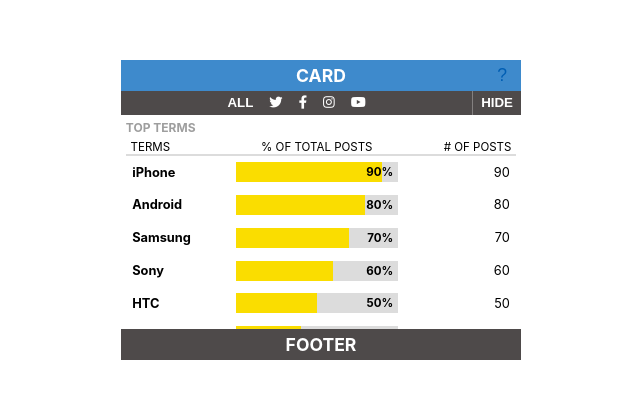
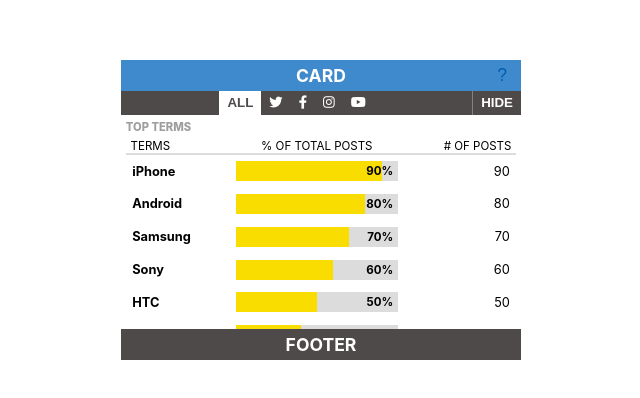
Before and after one commit to dragonman225-alt/test-20211010, a React (Create React App) app: page / in a window 1280 px wide. Shown: the part 190-588 px from the top of the page, without its empty margins (319-959 px from the left). Built offline with nearby package versions, Linux system fonts and the light colour scheme.

Commit message:
feat: Wire up logic

```diff
--- a/src/App.js
+++ b/src/App.js
@@ -1,25 +1,17 @@
-import styles from "./App.module.scss";
-import { Header } from "./components/Header";
-import { Footer } from "./components/Footer";
-import { SecondHeader } from "./components/SecondHeader";
-import { Content } from "./components/Content";
+import { useReducer } from "react";
+
+import { Card } from "./components/Card";
+import { AppStateContext } from "./store/appStateContext";
+import { appStateReducer } from "./store/appStateReducer";
+import { defaultAppState } from "./store/defaultAppState";
 
 function App() {
+  const [state, dispatch] = useReducer(appStateReducer, defaultAppState);
+
   return (
-    <div className={styles.app}>
-      <div className={styles.fixedSizeBlock}>
-        <Header />
-      </div>
-      <div className={styles.fixedSizeBlock}>
-        <SecondHeader />
-      </div>
-      <div className={styles.content}>
-        <Content />
-      </div>
-      <div className={styles.fixedSizeBlock}>
-        <Footer />
-      </div>
-    </div>
+    <AppStateContext.Provider value={{ ...state, dispatch }}>
+      <Card />
+    </AppStateContext.Provider>
   );
 }
 
--- /dev/null
+++ b/src/components/Card/index.js
@@ -0,0 +1,32 @@
+import { useContext } from "react";
+
+import styles from "./styles.module.scss";
+import { Header } from "../Header";
+import { Footer } from "../Footer";
+import { SecondHeader } from "../SecondHeader";
+import { Content } from "../Content";
+import { AppStateContext } from "../../store/appStateContext";
+import { TAB } from "../../store/tabs";
+
+export function Card() {
+  const { shouldShowSecondHeader, currentTab } = useContext(AppStateContext);
+
+  return (
+    <div className={styles.card}>
+      <div className={styles.fixedSizeBlock}>
+        <Header />
+      </div>
+      {shouldShowSecondHeader && (
+        <div className={styles.fixedSizeBlock}>
+          <SecondHeader />
+        </div>
+      )}
+      <div className={styles.content}>
+        {currentTab === TAB.ALL && <Content />}
+      </div>
+      <div className={styles.fixedSizeBlock}>
+        <Footer />
+      </div>
+    </div>
+  );
+}
--- a/src/App.module.scss
+++ b/src/components/Card/styles.module.scss
@@ -1,4 +1,4 @@
-.app {
+.card {
   width: 400px;
   height: 300px;
   display: flex;
--- a/src/components/Content/index.js
+++ b/src/components/Content/index.js
@@ -1,41 +1,11 @@
+import { useContext } from "react";
+
 import styles from "./styles.module.scss";
 import { Bar } from "./Bar";
+import { AppStateContext } from "../../store/appStateContext";
 
 export function Content() {
-  const items = [
-    {
-      name: "iPhone",
-      count: 90,
-    },
-    {
-      name: "Android",
-      count: 80,
-    },
-    {
-      name: "Samsung",
-      count: 70,
-    },
-    {
-      name: "Sony",
-      count: 60,
-    },
-    {
-      name: "HTC",
-      count: 50,
-    },
-    {
-      name: "ASUS",
-      count: 40,
-    },
-    {
-      name: "小米",
-      count: 30,
-    },
-    {
-      name: "Nokia",
-      count: 20,
-    },
-  ];
+  const { tableItems } = useContext(AppStateContext);
 
   return (
     <div className={styles.content}>
@@ -50,7 +20,7 @@ export function Content() {
             </tr>
           </thead>
           <tbody>
-            {items.map((item) => (
+            {tableItems.map((item) => (
               <tr key={item.name}>
                 <td>{item.name}</td>
                 <td>
--- a/src/components/Content/styles.module.scss
+++ b/src/components/Content/styles.module.scss
@@ -5,7 +5,8 @@
 
   h2 {
     flex: 0 0 auto;
-    font-size: 0.75rem;
+    font-size: 0.7rem;
+    font-weight: 800;
     color: var(--grey);
     padding: 0.3rem;
     margin: 0;
--- a/src/components/SecondHeader/index.js
+++ b/src/components/SecondHeader/index.js
@@ -1,13 +1,38 @@
+import { useContext } from "react";
 import classNames from "classnames";
+
 import styles from "./styles.module.scss";
+import { AppStateContext } from "../../store/appStateContext";
+import { TAB } from "../../store/tabs";
+import { ACTION } from "../../store/actions";
 
-function Button({ selected, onClick, children }) {
+function TabButton({ representTab, children }) {
+  const { currentTab, dispatch } = useContext(AppStateContext);
+
   return (
     <button
-      class={classNames(styles.button, selected && styles.selected)}
-      onClick={onClick}
+      className={classNames(
+        styles.button,
+        currentTab === representTab && styles.selected
+      )}
+      onClick={() =>
+        dispatch({ type: ACTION.SWITCH_TO_TAB, data: representTab })
+      }
     >
       {children}
+    </button>
+  );
+}
+
+function HideButton() {
+  const { dispatch } = useContext(AppStateContext);
+
+  return (
+    <button
+      className={styles.button}
+      onClick={() => dispatch({ type: ACTION.TOGGLE_SECONDHEADER })}
+    >
+      HIDE
     </button>
   );
 }
@@ -16,31 +41,31 @@ export function SecondHeader() {
   return (
     <nav className={styles.secondHeader}>
       <ul>
-        <Button>
-          <li>ALL</li>
-        </Button>
         <li>
-          <Button>
-            <i class="fab fa-twitter"></i>
-          </Button>
+          <TabButton representTab={TAB.ALL}>ALL</TabButton>
         </li>
         <li>
-          <Button>
-            <i class="fab fa-facebook-f"></i>
-          </Button>
+          <TabButton representTab={TAB.TWITTER}>
+            <i className="fab fa-twitter"></i>
+          </TabButton>
         </li>
         <li>
-          <Button>
-            <i class="fab fa-instagram"></i>
-          </Button>
+          <TabButton representTab={TAB.FACEBOOK}>
+            <i className="fab fa-facebook-f"></i>
+          </TabButton>
         </li>
         <li>
-          <Button>
-            <i class="fab fa-youtube"></i>
-          </Button>
+          <TabButton representTab={TAB.INSTAGRAM}>
+            <i className="fab fa-instagram"></i>
+          </TabButton>
+        </li>
+        <li>
+          <TabButton representTab={TAB.YOUTUBE}>
+            <i className="fab fa-youtube"></i>
+          </TabButton>
         </li>
       </ul>
-      <Button>HIDE</Button>
+      <HideButton />
     </nav>
   );
 }
--- a/src/index.css
+++ b/src/index.css
@@ -23,7 +23,9 @@ code {
     monospace;
 }
 
-html, body, #root {
+html,
+body,
+#root {
   width: 100%;
   height: 100%;
 }
--- /dev/null
+++ b/src/store/actions.js
@@ -0,0 +1,4 @@
+export const ACTION = Object.freeze({
+  TOGGLE_SECONDHEADER: "toggle_secondheader",
+  SWITCH_TO_TAB: "switch_to_tab",
+});
--- /dev/null
+++ b/src/store/appStateContext.js
@@ -0,0 +1,5 @@
+import { createContext } from "react";
+
+import { defaultAppState } from "./defaultAppState";
+
+export const AppStateContext = createContext(defaultAppState);
--- /dev/null
+++ b/src/store/appStateReducer.js
@@ -0,0 +1,21 @@
+import { ACTION } from "./actions";
+
+export function appStateReducer(state, action) {
+  switch (action.type) {
+    case ACTION.TOGGLE_SECONDHEADER: {
+      return {
+        ...state,
+        shouldShowSecondHeader: !state.shouldShowSecondHeader,
+      };
+    }
+    case ACTION.SWITCH_TO_TAB: {
+      return {
+        ...state,
+        currentTab: action.data,
+      };
+    }
+    default: {
+      return state;
+    }
+  }
+}
--- /dev/null
+++ b/src/store/defaultAppState.js
@@ -0,0 +1,40 @@
+import { TAB } from "./tabs";
+
+export const defaultAppState = {
+  currentTab: TAB.ALL,
+  shouldShowSecondHeader: true,
+  tableItems: [
+    {
+      name: "iPhone",
+      count: 90,
+    },
+    {
+      name: "Android",
+      count: 80,
+    },
+    {
+      name: "Samsung",
+      count: 70,
+    },
+    {
+      name: "Sony",
+      count: 60,
+    },
+    {
+      name: "HTC",
+      count: 50,
+    },
+    {
+      name: "ASUS",
+      count: 40,
+    },
+    {
+      name: "小米",
+      count: 30,
+    },
+    {
+      name: "Nokia",
+      count: 20,
+    },
+  ],
+};
--- /dev/null
+++ b/src/store/tabs.js
@@ -0,0 +1,7 @@
+export const TAB = Object.freeze({
+  ALL: "all",
+  TWITTER: "twitter",
+  FACEBOOK: "facebook",
+  INSTAGRAM: "instagram",
+  YOUTUBE: "youtube",
+});
```
